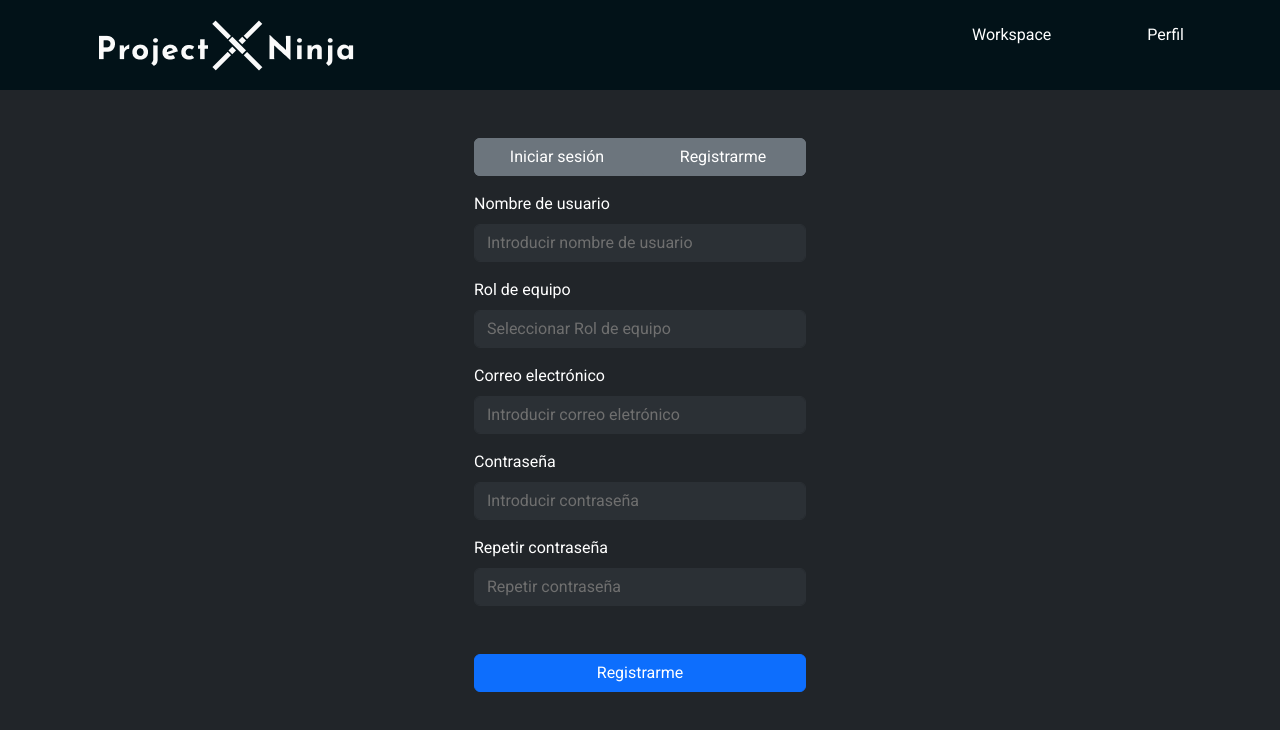
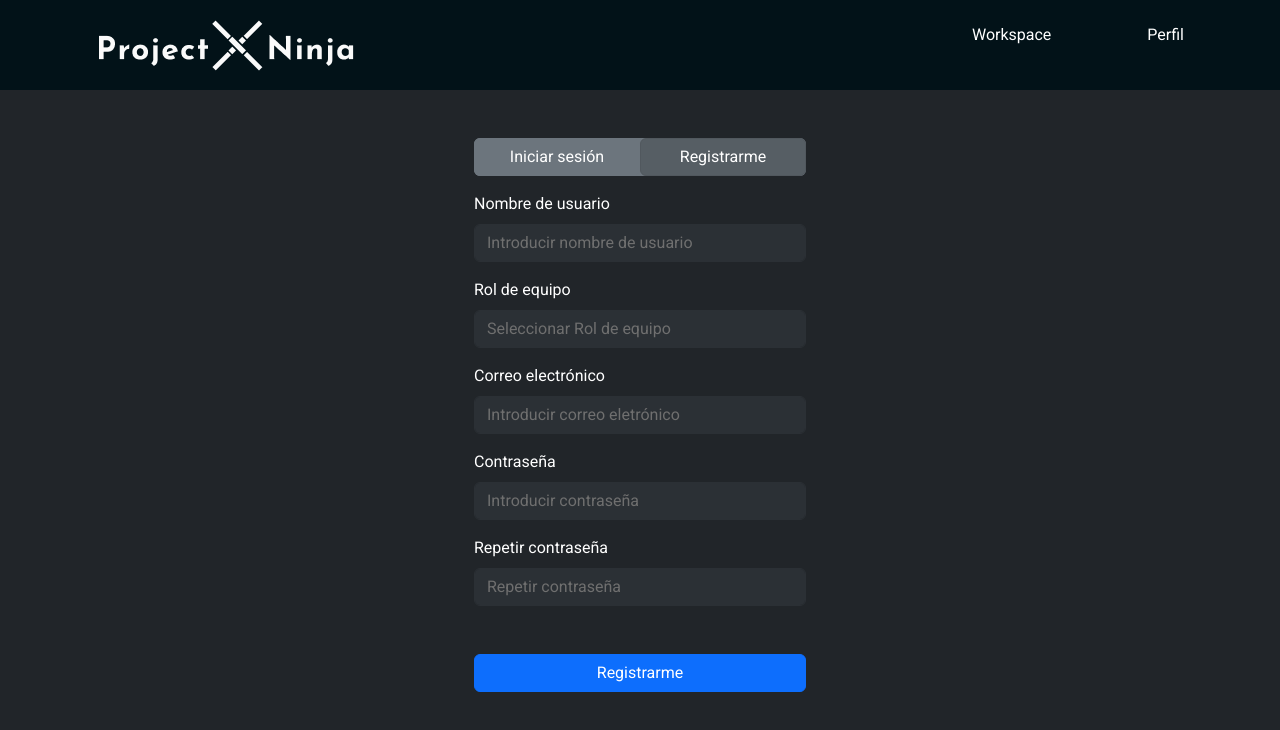
Before and after one commit to No-Country/c12-04-m-java-angular, an Angular app in the folder frontend/: page /logInAndRegister in a window 1280 px wide. Shown: the top 730 px of the page. Built offline with nearby package versions, Linux system fonts and the light colour scheme.

Commit message:
switch button

```diff
--- a/frontend/src/app/components/log-in-and-register/log-in-and-register.component.html
+++ b/frontend/src/app/components/log-in-and-register/log-in-and-register.component.html
@@ -3,15 +3,14 @@
     <div class="container p-5 " style="width: 428px;">
 
         <div class="bg-secondary rounded-2">
-            <button type="submit" class="btn btn-secondary"style="width: 166px;" data-bs-toggle="button" [attr.aria-pressed]="formLogInIsVisible ? 'true' : 'false'" (click)="switchLogInOrRegister()">Iniciar sesión</button>
-            <button type="submit" class="btn btn-secondary" style="width: 166px;"data-bs-toggle="button" [attr.aria-pressed]="formLogInIsVisible ? 'true' : 'false'" (click)="switchLogInOrRegister()">Registrarme</button>
+            <button type="submit" class="btn btn-secondary" [ngClass]="{'active': button1Disabled }" (click)="buttonClicked(1)"  style="width: 166px;" data-bs-toggle="button" aria-pressed="true">Iniciar sesión</button>
+            <button type="submit" class="btn btn-secondary" [ngClass]="{'active': button2Disabled }" (click)="buttonClicked(2)"  style="width: 166px;"data-bs-toggle="button" aria-pressed="true">Registrarme</button>
         </div>
 
-        <form *ngIf = "formLogInIsVisible==true">
+        <form *ngIf = "button1Disabled==true">
             <div class="my-3">
               <label for="exampleInputEmail1 text-light" class="form-label">Correo electrónico</label>
               <input type="email" class="form-control" id="exampleInputEmail1" aria-describedby="emailHelp" placeholder="Introducir correo eletrónico">
-              <!--<div id="emailHelp" class="form-text">We'll never share your email with anyone else.</div>-->
             </div>
             <div class="my-3">
               <label for="exampleInputPassword1 text-light" class="form-label">Contraseña</label>
@@ -22,21 +21,18 @@
             </div>
         </form>
 
-        <form *ngIf = "formLogInIsVisible==false">
+        <form *ngIf = "button2Disabled==true">
             <div class="my-3">
                 <label for="exampleInputEmail1 text-light" class="form-label">Nombre de usuario</label>
                 <input type="email" class="form-control" id="exampleInputEmail1" aria-describedby="emailHelp" placeholder="Introducir nombre de usuario">
-                <!--<div id="emailHelp" class="form-text">We'll never share your email with anyone else.</div>-->
             </div>
             <div class="my-3">
                 <label for="exampleInputEmail1 text-light" class="form-label">Rol de equipo</label>
                 <input type="email" class="form-control" id="exampleInputEmail1" aria-describedby="emailHelp" placeholder="Seleccionar Rol de equipo">
-                <!--<div id="emailHelp" class="form-text">We'll never share your email with anyone else.</div>-->
             </div>
             <div class="my-3">
               <label for="exampleInputEmail1 text-light" class="form-label">Correo electrónico</label>
               <input type="email" class="form-control" id="exampleInputEmail1" aria-describedby="emailHelp" placeholder="Introducir correo eletrónico">
-              <!--<div id="emailHelp" class="form-text">We'll never share your email with anyone else.</div>-->
             </div>
             <div class="my-3">
               <label for="exampleInputPassword1 text-light" class="form-label">Contraseña</label>
--- a/frontend/src/app/components/log-in-and-register/log-in-and-register.component.ts
+++ b/frontend/src/app/components/log-in-and-register/log-in-and-register.component.ts
@@ -8,21 +8,23 @@ import { Router } from '@angular/router';
 })
 export class LogInAndRegisterComponent {
 
-  formLogInIsVisible: boolean=false;
+  constructor(private router: Router){}
 
-  constructor(private router: Router){}
+  button1Disabled = false;
+  button2Disabled = true;
+
+  buttonClicked(buttonNumber: number) {
+    if (buttonNumber === 1) {
+      this.button1Disabled = true;
+      this.button2Disabled = false;
+    } else {
+      this.button1Disabled = false;
+      this.button2Disabled = true;
+    }
+  }
+
   redirigir() {
     this.router.navigateByUrl(`/home`);
   }
 
-  switchLogInOrRegister(){
-    if(this.formLogInIsVisible==false){
-      this.formLogInIsVisible=true;
-    }
-    else{
-      this.formLogInIsVisible=false;
-    }
-  }
-
-
 }
```
